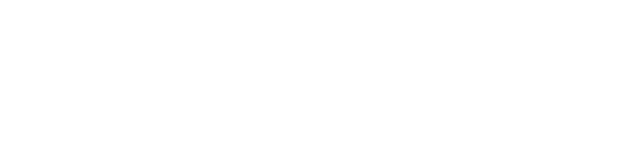
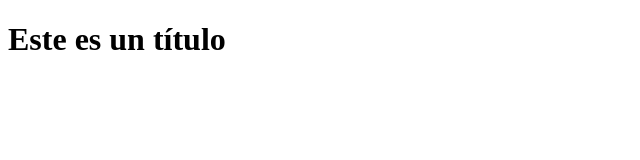
Before and after one commit to cindychateau/Ejemplo0074, a plain HTML site: page index.html in a window 1280 px wide. Shown: the whole page, without its empty margins (0-640 px from the left). Drawn offline with Linux system fonts and the light colour scheme.

Commit message:
Agregamos titulo al html

```diff
--- a/index.html
+++ b/index.html
@@ -3,9 +3,9 @@
 <head>
     <meta charset="UTF-8">
     <meta name="viewport" content="width=device-width, initial-scale=1.0">
-    <title>Document</title>
+    <title>Documento Prueba de HTML</title>
 </head>
 <body>
-
+    <h1>Este es un título</h1>
 </body>
 </html>
```
